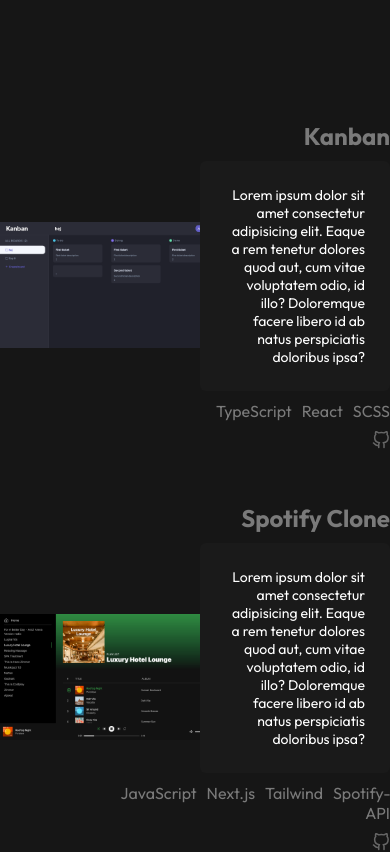
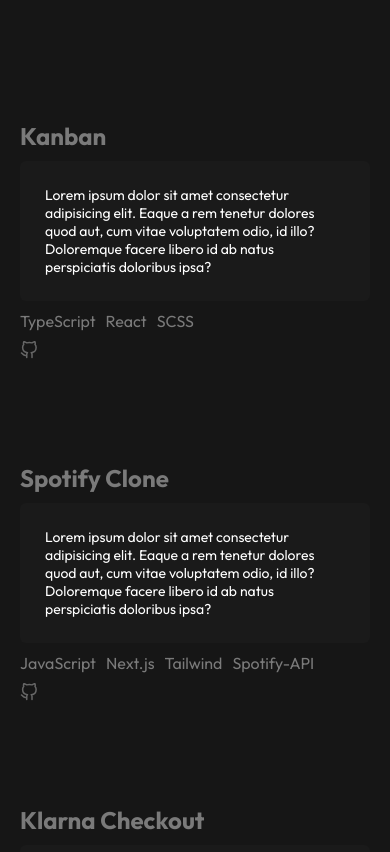
Before and after one commit to martin-apiwat/martin-portfolio, a React (Vite) app: page / in a window 390 px wide. Shown: the part 920-1772 px from the top of the page. Built offline with nearby package versions, Linux system fonts and the light colour scheme.

Commit message:
fixed a bug with carousel on smaller screens

```diff
--- a/src/App.css
+++ b/src/App.css
@@ -189,18 +189,6 @@
 
 /* mediaqueries for small screen 640px for contact-content */
 
-@media (max-width: 640px) {
-   .contact-content {
-      flex-direction: column;
-      justify-content: center;
-      align-items: center;
-   }
-
-   .contact-content p {
-      text-align: center;
-   }
-}
-
 .contact-content > button {
    font-size: 16px;
    font-weight: 300;
@@ -223,3 +211,23 @@
    height: 20px;
    filter: invert(0.5);
 }
+
+@media (max-width: 640px) {
+   .main-container {
+      padding: 0 20px;
+   }
+
+   .contact-content {
+      flex-direction: column;
+      justify-content: center;
+      align-items: center;
+   }
+
+   .contact-content p {
+      text-align: center;
+   }
+
+   .projects {
+      gap: 100px;
+   }
+}
--- a/src/components/Carousel.jsx
+++ b/src/components/Carousel.jsx
@@ -1,4 +1,4 @@
-import React from "react";
+import React, { useState, useEffect } from "react";
 import { useKeenSlider } from "keen-slider/react";
 import "keen-slider/keen-slider.min.css";
 
@@ -6,7 +6,20 @@
    const [ref] = useKeenSlider(
       {
          slides: {
-            perView: 7,
+            perView: () => {
+               const windowWidth = window.innerWidth;
+               if (windowWidth > 1024) {
+                  return 7;
+               } else if (windowWidth > 768) {
+                  return 6;
+               } else if (windowWidth > 600) {
+                  return 5;
+               } else if (windowWidth > 400) {
+                  return 4;
+               } else if (windowWidth > 300) {
+                  return 2;
+               }
+            },
          },
          loop: true,
       },
--- a/src/components/ProjectCard.css
+++ b/src/components/ProjectCard.css
@@ -41,3 +41,22 @@
    gap: 10px;
    justify-content: flex-end;
 }
+
+@media (max-width: 640px) {
+   .ProjectCard {
+      grid-template-rows: repeat(6, 1fr); /* changed to grid-template-rows */
+   }
+
+   .ProjectCard__details {
+      text-align: left;
+
+      grid-area: -1 / -1 / -7 / 1; /* updated to span rows instead of columns */
+   }
+
+   .ProjectCard__image {
+      display: none;
+   }
+   .ProjectCard__skills {
+      justify-content: flex-start;
+   }
+}
```
